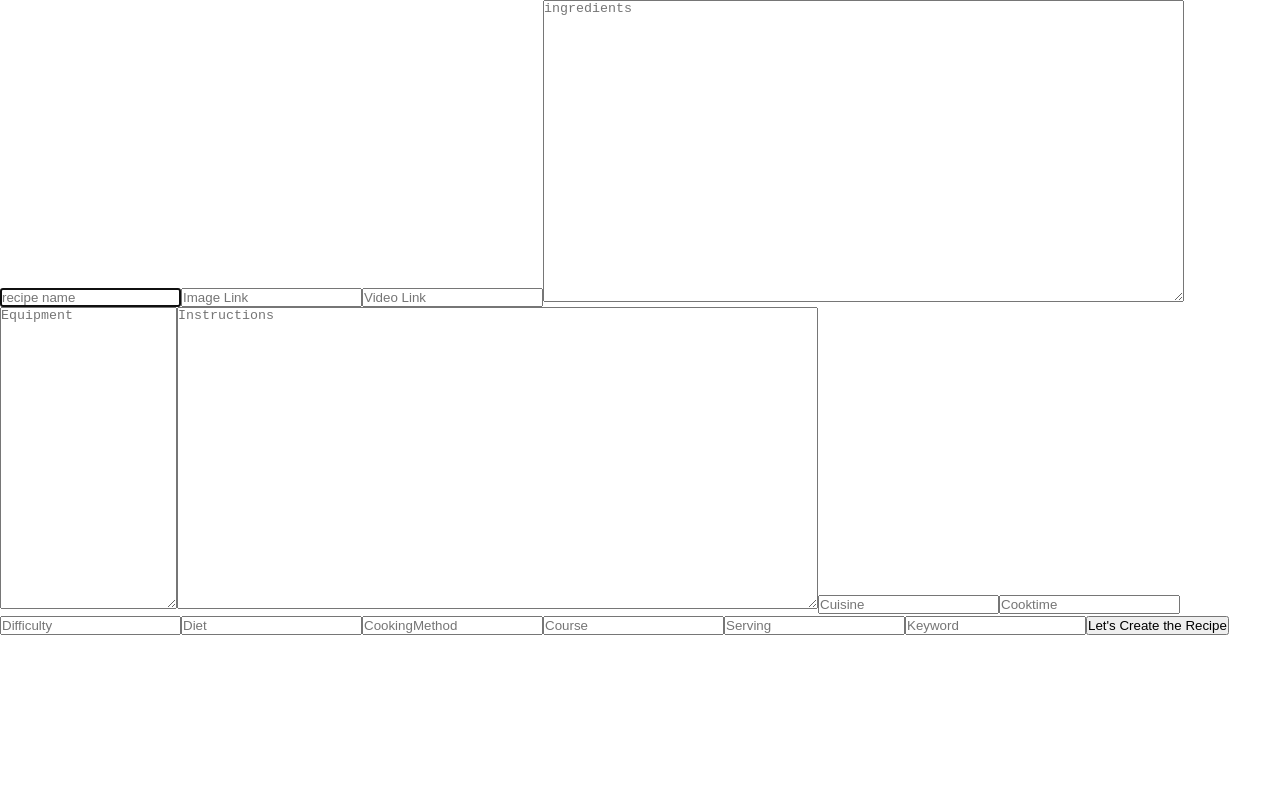
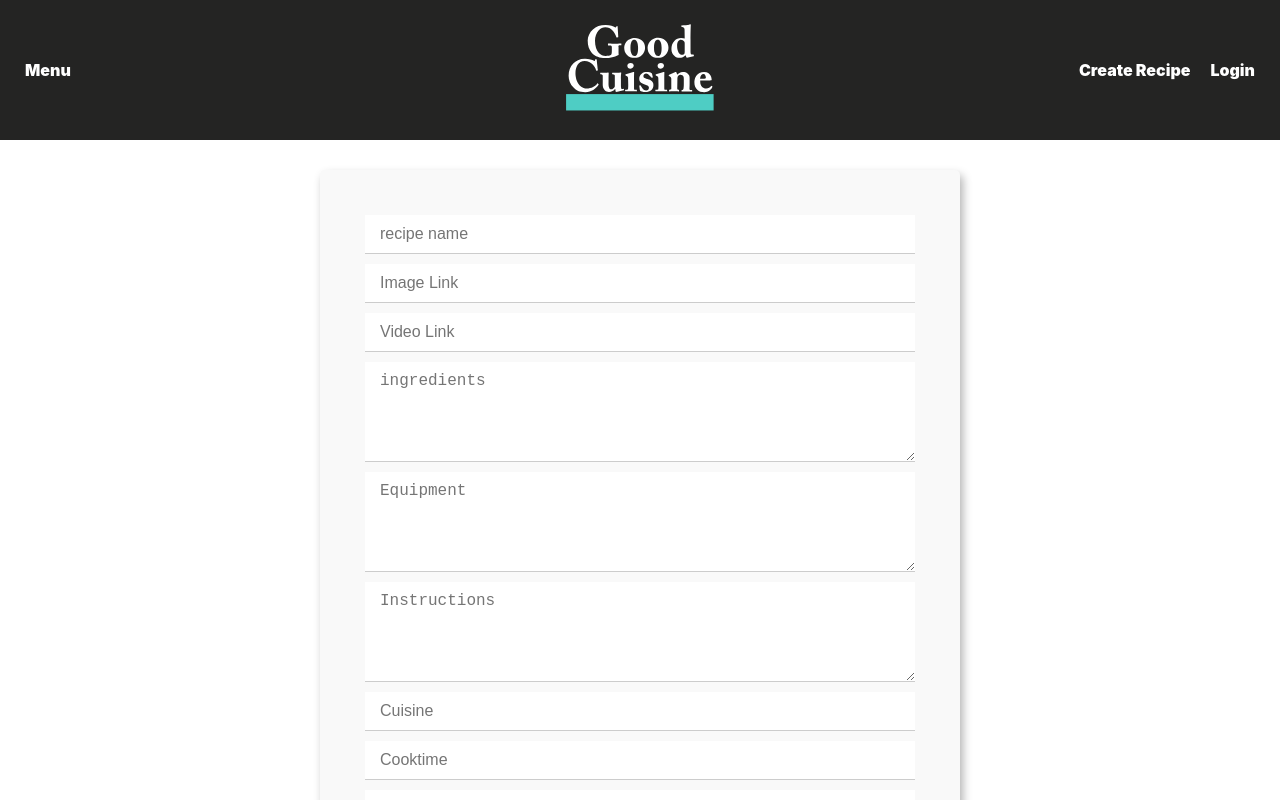
Before and after one commit to kcip/good-cuisine, a React (Create React App) app in the folder client/: page /recipecreate in a window 1280 px wide. Shown: the top 800 px of the page. Built offline with nearby package versions, Linux system fonts and the light colour scheme.

Commit message:
styled components

```diff
--- a/client/src/components/RecipeCreate.jsx
+++ b/client/src/components/RecipeCreate.jsx
@@ -1,5 +1,8 @@
 import React, { Component } from 'react'
 import Layout from './shared/Layout'
+import Header from './shared/Header'
+import Footer from './shared/Footer'
+import './recipeCreate.scss'
 import { Redirect } from 'react-router'
 import { createRecipe } from '../services/recipes'
 
@@ -51,7 +54,12 @@ class RecipeCreate extends Component {
    return <Redirect to={`/recipes`} />
   }
   return (
-      <form className="recipeCreate" onSubmit={this.handleSubmit}>
+   <>
+    <Header />
+    <div className="recipeCreate--wrapper">
+     <form
+      autocomplete="off"
+      className="recipeCreate" onSubmit={this.handleSubmit}>
       <input
        className="recipeCreate-input"
        placeholder="recipe name"
@@ -162,6 +170,9 @@ class RecipeCreate extends Component {
        onChange={this.handleChange} />
       <button type='submit' className="submit-button">Let's Create the Recipe</button>
      </form>
+    </div>
+    <Footer />
+   </>
   )
  }
 }
--- a/client/src/components/RecipeEdit.jsx
+++ b/client/src/components/RecipeEdit.jsx
@@ -1,5 +1,5 @@
 import React, { Component } from 'react'
-import Layout from './shared/Layout'
+//import Layout from './shared/Layout'
 import { getRecipe, updateRecipe } from '../services/recipes'
 import { Redirect } from 'react-router-dom'
 
@@ -60,7 +60,6 @@ class RecipeEdit extends Component {
   }
 
   return (
-
    <div className="recipe-edit">
     <div className="image-name-container">
      <img className="edit-recipe-image" src={recipe.imgURL} alt={recipe.name} />
--- a/client/src/components/Search.jsx
+++ b/client/src/components/Search.jsx
@@ -5,12 +5,14 @@ import { FontAwesomeIcon } from '@fortawesome/react-fontawesome'
 import { faSearch } from '@fortawesome/free-solid-svg-icons'
 import useInputState from './hooks/useInputState'
 import useToggle from './hooks/useToggle'
+import SearchResults from './SearchResults'
 const Search = (props) => {
 
  const [search, updateSearch, resetSearch] = useInputState('')
  const [recipeSearch, setRecipeSearch] = useState('')
  const [searchModal, setSearchModal] = useToggle(false)
- const [isRendered, setRendered] = useToggle(false)
+ //const [isRendered, setRendered] = useToggle(false)
+ //const [isfilter, setIsFilter] = useState('')
  useEffect(() => {
   async function getData() {
    const response = await getRecipes()
@@ -18,12 +20,12 @@ const Search = (props) => {
    if (search) {
     searchResults = response.filter(i => i.name.toLowerCase().includes(search)) ||
      response.filter(i => i.cuisine.toLowerCase().includes(search))
+
    }
    setRecipeSearch(searchResults)
   }
   getData()
  }, [search])
-
 
  return (
 
@@ -42,7 +44,7 @@ const Search = (props) => {
      autoFocus
      autoComplete="off"
      onKeyPress={setSearchModal}
-    //onBlur={setSearchModal}
+     onBlur={setSearchModal, resetSearch}
     />
     {console.log(recipeSearch)}
    </form>
@@ -52,10 +54,13 @@ const Search = (props) => {
       <div className="searchModal--image">
        {/* <img src={elm.imgURL} /> */}
       </div>
+
+      {/* <SearchResults data={recipeSearch} /> */}
       <div className="searchModal--details">
        <p className="searchModal--details">{elm.name}</p>
        <p className="searchModal--details">{elm.course}</p>
       </div>
+
      </div>
 
     ))}
--- /dev/null
+++ b/client/src/components/recipeCreate.scss
@@ -0,0 +1,55 @@
+.recipeCreate--wrapper{
+ flex: 1;
+ display: flex;
+ justify-content: center;
+ width: 100vw;
+ align-items: center;
+}
+
+.recipeCreate {
+ display: flex;
+ flex-direction: column;
+ width: 50vw;
+ justify-self: center;
+ padding: 40px;
+ background: #f9f9f9;
+ margin: 30px;
+ box-shadow: 3px 5px 10px rgba(0,0,0,0.3);
+ border-radius: 5px;
+
+  & input, & textarea {
+   border: none;
+   margin: 5px;
+   padding: 10px 15px;
+   font-size: 16px;
+   color: #333;
+   border-bottom: 1px solid #ccc;
+   outline: none;
+  }
+
+  & textarea {
+   height: 100px;
+  }
+
+}
+
+.submit-button{
+ background: #333;
+ padding: 20px 30px;
+ color: #fff;
+ width: 40%;
+ border-radius: 5px;
+ font-size: 16px;
+ margin: 10px 0;
+ border: 1px solid transparent;
+ transition: all 500ms ease-in-out;
+ cursor: pointer;
+ box-shadow: 3px 5px 10px rgba(0,0,0,0.3);
+
+  &:hover {
+   background: red;
+   color:#fff;
+   border: 1px solid #fff;
+  }
+
+}
--- a/client/src/components/shared/Header.jsx
+++ b/client/src/components/shared/Header.jsx
@@ -8,14 +8,20 @@ import { Link } from 'react-router-dom'
 const Header = () => {
  return (
   <header className="header">
+
    <Nav />
-     <img className="header--logo" src={logo} alt="good cusine logo" />
+   <Link to='/' exact className="header--logo">
+    <img src={logo} alt="good cusine logo" />
+   </Link>
+   <div className="header--links">
     <Link to="/recipecreate">
      <p className="header--create">Create Recipe</p>
     </Link>
     <Link to="/Login">
-       <p className="header--login">LOGIN</p>
+     <p className="header--login">Login</p>
     </Link>
+   </div>
+
   </header>
  )
 }
--- a/client/src/components/shared/Nav.jsx
+++ b/client/src/components/shared/Nav.jsx
@@ -3,7 +3,7 @@ import './shared.scss'
 const Nav = () => {
  return (
   <nav className="nav">
-   menu
+   Menu
   </nav>
  )
 }
--- a/client/src/components/shared/shared.scss
+++ b/client/src/components/shared/shared.scss
@@ -6,25 +6,49 @@
 }
 .header {
  background-color: #242423;
- height: 140px;
- display: flex;
- align-items: center;
- justify-content: space-between;
+    height: 140px;
+    display: grid;
+    grid-template-columns: 25px repeat(7, 1fr) 25px;
+    grid-template-rows: 1fr;
 }
 
+
 .header--logo {
- width: 130px;
- height: 60px;
+ grid-column: 5;
+ align-self: center;
+ justify-self: center;
+
+     & img {
+      height: 90px;
+     }
 }
 .header--login {
  @include fontStyles;
- margin-right: 20px;
+ //margin-right: 20px;
+}
+.header--create{
+ @include fontStyles;
+ //margin-right: 10px;
 }
 .nav {
  @include fontStyles;
- margin-left: 20px;
+ grid-column: 2;
+    align-self: center;
 }
+.header--links {
+ grid-column: 7/ span 2;
+    align-self: center;
+    display: flex;
+    justify-self: self-end;
 
+    a:first-child {
+     margin-right: 20px;
+    }
+
+
+
+
+}
 //footer styles
 .footer {
 background-color: #242423;
```
Also changed, not shown: client/src/components/recipeEdit.scss (added). Lines whose indentation alone changed are shown as unchanged.
